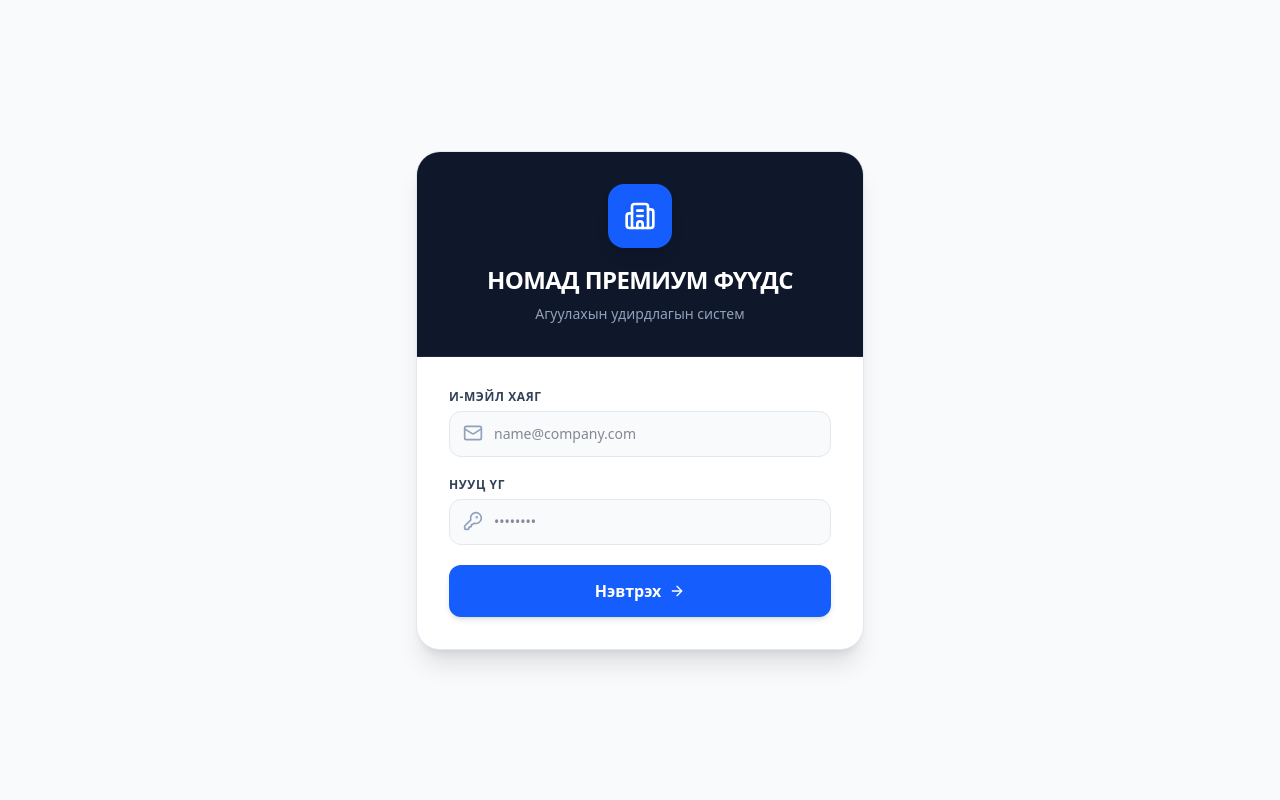
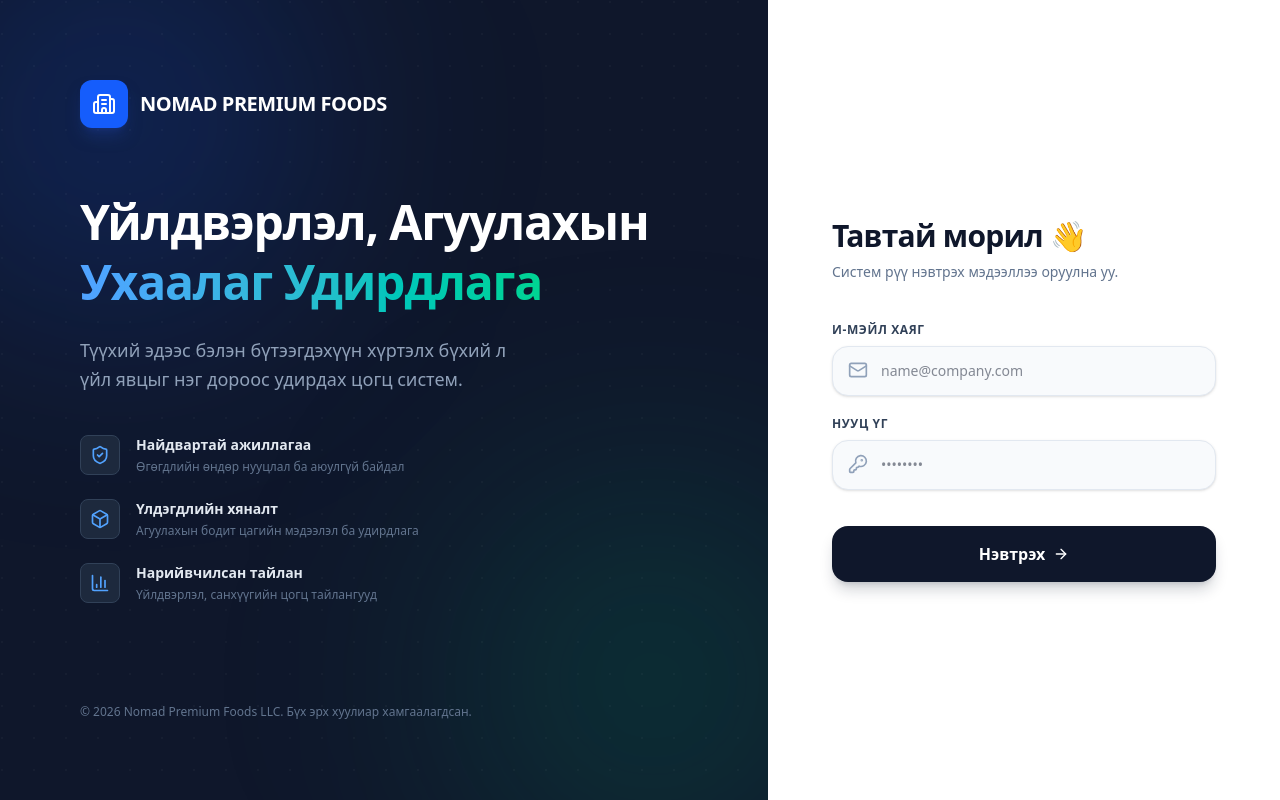
Before and after one commit to Sony23fd/salbar, a React (Vite) app: page / in a window 1280 px wide. Built offline with nearby package versions, Linux system fonts and the light colour scheme.

Commit message:
loginpage update

```diff
--- a/src/components/Login.tsx
+++ b/src/components/Login.tsx
@@ -1,5 +1,6 @@
 import React, { useState } from 'react';
-import { Building2, KeyRound, Mail, AlertCircle, ArrowRight } from 'lucide-react';
+import { Building2, KeyRound, Mail, AlertCircle, ArrowRight, ShieldCheck, Box, BarChart3 } from 'lucide-react';
+import { motion } from 'motion/react';
 import { api } from '../lib/api';
 
 interface LoginProps {
@@ -27,77 +28,185 @@
     }
   };
 
+  // Animation variants
+  const containerVariants = {
+    hidden: { opacity: 0 },
+    visible: {
+      opacity: 1,
+      transition: { staggerChildren: 0.1, delayChildren: 0.2 }
+    }
+  };
+
+  const itemVariants = {
+    hidden: { opacity: 0, y: 20 },
+    visible: { opacity: 1, y: 0, transition: { type: "spring", stiffness: 300, damping: 24 } }
+  };
+
   return (
-    <div className="min-h-screen bg-slate-50 flex items-center justify-center p-4 selection:bg-blue-600 selection:text-white">
-      <div className="w-full max-w-md bg-white rounded-3xl shadow-xl border border-slate-200 overflow-hidden">
+    <div className="min-h-screen bg-slate-50 flex flex-col md:flex-row selection:bg-blue-600 selection:text-white font-sans">
 
-        {/* Header section */}
-        <div className="bg-slate-900 p-8 text-center border-b border-slate-800">
-          <div className="w-16 h-16 bg-blue-600 rounded-2xl mx-auto flex items-center justify-center shadow-lg mb-4">
-            <Building2 className="w-8 h-8 text-white" />
-          </div>
-          <h1 className="text-2xl font-bold text-white tracking-tight">НОМАД ПРЕМИУМ ФҮҮДС</h1>
-          <p className="text-sm text-slate-400 mt-2 font-medium">Агуулахын удирдлагын систем</p>
+      {/* LEFT SIDE - BRANDING (Split Screen) */}
+      <div className="hidden md:flex md:w-1/2 lg:w-3/5 bg-slate-900 relative overflow-hidden flex-col justify-between p-12 lg:p-20">
+        {/* Animated Background Elements */}
+        <div className="absolute inset-0 z-0">
+          <div className="absolute top-[-10%] left-[-10%] w-[50%] h-[50%] rounded-full bg-blue-600/20 blur-[120px]" />
+          <div className="absolute bottom-[-10%] right-[-10%] w-[50%] h-[50%] rounded-full bg-emerald-600/20 blur-[120px]" />
         </div>
 
-        {/* Form section */}
-        <div className="p-8">
+        {/* Grid pattern overlay */}
+        <div className="absolute inset-0 z-0 opacity-[0.03]" style={{ backgroundImage: 'radial-gradient(circle at 2px 2px, white 1px, transparent 0)', backgroundSize: '32px 32px' }}></div>
+
+        <motion.div
+          initial={{ opacity: 0, x: -30 }}
+          animate={{ opacity: 1, x: 0 }}
+          transition={{ duration: 0.8, ease: "easeOut" }}
+          className="relative z-10"
+        >
+          <div className="flex items-center gap-3 mb-16">
+            <div className="w-12 h-12 bg-blue-600 rounded-xl flex items-center justify-center shadow-lg shadow-blue-900/50">
+              <Building2 className="w-6 h-6 text-white" />
+            </div>
+            <span className="text-xl font-bold text-white tracking-tight">NOMAD PREMIUM FOODS</span>
+          </div>
+
+          <div className="max-w-xl">
+            <h1 className="text-4xl lg:text-5xl font-black text-white leading-tight tracking-tight mb-6">
+              Үйлдвэрлэл, Агуулахын <br />
+              <span className="text-transparent bg-clip-text bg-gradient-to-r from-blue-400 to-emerald-400">Ухаалаг Удирдлага</span>
+            </h1>
+            <p className="text-lg text-slate-400 font-medium leading-relaxed mb-10 max-w-md">
+              Түүхий эдээс бэлэн бүтээгдэхүүн хүртэлх бүхий л үйл явцыг нэг дороос удирдах цогц систем.
+            </p>
+
+            <div className="space-y-6">
+              {[
+                { icon: ShieldCheck, title: 'Найдвартай ажиллагаа', desc: 'Өгөгдлийн өндөр нууцлал ба аюулгүй байдал' },
+                { icon: Box, title: 'Үлдэгдлийн хяналт', desc: 'Агуулахын бодит цагийн мэдээлэл ба удирдлага' },
+                { icon: BarChart3, title: 'Нарийвчилсан тайлан', desc: 'Үйлдвэрлэл, санхүүгийн цогц тайлангууд' },
+              ].map((feature, idx) => (
+                <motion.div
+                  key={idx}
+                  initial={{ opacity: 0, y: 20 }}
+                  animate={{ opacity: 1, y: 0 }}
+                  transition={{ delay: 0.4 + (idx * 0.15) }}
+                  className="flex items-start gap-4"
+                >
+                  <div className="w-10 h-10 rounded-lg bg-slate-800 border border-slate-700 flex items-center justify-center shrink-0">
+                    <feature.icon className="w-5 h-5 text-blue-400" />
+                  </div>
+                  <div>
+                    <h3 className="text-slate-200 font-bold text-sm">{feature.title}</h3>
+                    <p className="text-slate-500 text-xs mt-1">{feature.desc}</p>
+                  </div>
+                </motion.div>
+              ))}
+            </div>
+          </div>
+        </motion.div>
+
+        <motion.div
+          initial={{ opacity: 0 }}
+          animate={{ opacity: 1 }}
+          transition={{ delay: 1, duration: 1 }}
+          className="relative z-10 text-xs text-slate-500 font-medium"
+        >
+          &copy; {new Date().getFullYear()} Nomad Premium Foods LLC. Бүх эрх хуулиар хамгаалагдсан.
+        </motion.div>
+      </div>
+
+      {/* RIGHT SIDE - FORM */}
+      <div className="w-full md:w-1/2 lg:w-2/5 flex items-center justify-center p-6 sm:p-12 relative bg-white">
+
+        {/* Mobile Logo */}
+        <div className="md:hidden absolute top-8 left-6 flex items-center gap-2">
+          <div className="w-8 h-8 bg-blue-600 rounded-lg flex items-center justify-center">
+            <Building2 className="w-4 h-4 text-white" />
+          </div>
+          <span className="text-sm font-bold text-slate-900 tracking-tight">NOMAD FOODS</span>
+        </div>
+
+        <motion.div
+          variants={containerVariants}
+          initial="hidden"
+          animate="visible"
+          className="w-full max-w-sm"
+        >
+          <motion.div variants={itemVariants} className="mb-10 text-center md:text-left">
+            <h2 className="text-3xl font-black text-slate-900 tracking-tight">Тавтай морил 👋</h2>
+            <p className="text-sm text-slate-500 mt-2 font-medium">Систем рүү нэвтрэх мэдээллээ оруулна уу.</p>
+          </motion.div>
+
           <form onSubmit={handleSubmit} className="space-y-5">
 
             {error && (
-              <div className="bg-red-50 text-red-700 p-3 rounded-xl text-sm font-medium border border-red-200 flex items-center gap-2">
-                <AlertCircle className="w-4 h-4 shrink-0" />
+              <motion.div
+                initial={{ opacity: 0, y: -10 }}
+                animate={{ opacity: 1, y: 0 }}
+                className="bg-red-50 text-red-700 p-4 rounded-2xl text-sm font-medium border border-red-200 flex items-start gap-3 shadow-sm"
+              >
+                <AlertCircle className="w-5 h-5 shrink-0 mt-0.5 text-red-500" />
                 <span>{error}</span>
-              </div>
+              </motion.div>
             )}
 
-            <div>
-              <label className="block text-xs font-bold text-slate-700 mb-1.5 uppercase tracking-wider">
+            <motion.div variants={itemVariants}>
+              <label className="block text-xs font-bold text-slate-700 mb-2 uppercase tracking-wider">
                 И-мэйл хаяг
               </label>
-              <div className="relative">
-                <Mail className="w-5 h-5 text-slate-400 absolute left-3.5 top-3" />
+              <div className="relative group">
+                <Mail className="w-5 h-5 text-slate-400 absolute left-4 top-3.5 group-focus-within:text-blue-500 transition-colors" />
                 <input
                   type="email"
                   value={email}
                   onChange={(e) => setEmail(e.target.value)}
                   placeholder="name@company.com"
-                  className="w-full bg-slate-50 border border-slate-200 rounded-xl pl-11 pr-4 py-3 text-sm text-slate-900 focus:outline-none focus:ring-2 focus:ring-blue-500 focus:bg-white transition-all font-medium"
+                  className="w-full bg-slate-50 border border-slate-200 rounded-2xl pl-12 pr-4 py-3.5 text-sm text-slate-900 focus:outline-none focus:ring-2 focus:ring-blue-500/20 focus:border-blue-500 focus:bg-white transition-all font-medium shadow-sm hover:border-slate-300"
                   required
                 />
               </div>
-            </div>
+            </motion.div>
 
-            <div>
-              <label className="block text-xs font-bold text-slate-700 mb-1.5 uppercase tracking-wider">
+            <motion.div variants={itemVariants}>
+              <label className="block text-xs font-bold text-slate-700 mb-2 uppercase tracking-wider">
                 Нууц үг
               </label>
-              <div className="relative">
-                <KeyRound className="w-5 h-5 text-slate-400 absolute left-3.5 top-3" />
+              <div className="relative group">
+                <KeyRound className="w-5 h-5 text-slate-400 absolute left-4 top-3.5 group-focus-within:text-blue-500 transition-colors" />
                 <input
                   type="password"
                   value={password}
                   onChange={(e) => setPassword(e.target.value)}
                   placeholder="••••••••"
-                  className="w-full bg-slate-50 border border-slate-200 rounded-xl pl-11 pr-4 py-3 text-sm text-slate-900 focus:outline-none focus:ring-2 focus:ring-blue-500 focus:bg-white transition-all font-medium"
+                  className="w-full bg-slate-50 border border-slate-200 rounded-2xl pl-12 pr-4 py-3.5 text-sm text-slate-900 focus:outline-none focus:ring-2 focus:ring-blue-500/20 focus:border-blue-500 focus:bg-white transition-all font-medium shadow-sm hover:border-slate-300"
                   required
                 />
               </div>
-            </div>
+            </motion.div>
 
-            <button
-              type="submit"
-              disabled={isLoading}
-              className="w-full bg-blue-600 hover:bg-blue-700 text-white font-bold py-3.5 rounded-xl transition-all shadow-md hover:shadow-lg disabled:opacity-70 disabled:cursor-not-allowed flex items-center justify-center gap-2 group mt-2"
-            >
-              {isLoading ? 'Нэвтэрч байна...' : 'Нэвтрэх'}
-              {!isLoading && <ArrowRight className="w-4 h-4 group-hover:translate-x-1 transition-transform" />}
-            </button>
+            <motion.div variants={itemVariants} className="pt-4">
+              <motion.button
+                type="submit"
+                disabled={isLoading}
+                whileHover={{ scale: 1.02 }}
+                whileTap={{ scale: 0.98 }}
+                className="w-full bg-slate-900 hover:bg-blue-600 text-white font-bold py-4 rounded-2xl transition-colors shadow-lg shadow-slate-900/20 disabled:opacity-70 disabled:cursor-not-allowed flex items-center justify-center gap-2 group"
+              >
+                {isLoading ? (
+                  <div className="flex items-center gap-2">
+                    <div className="w-4 h-4 border-2 border-white/30 border-t-white rounded-full animate-spin" />
+                    <span>Нэвтэрч байна...</span>
+                  </div>
+                ) : (
+                  <>
+                    <span>Нэвтрэх</span>
+                    <ArrowRight className="w-4 h-4 group-hover:translate-x-1 transition-transform" />
+                  </>
+                )}
+              </motion.button>
+            </motion.div>
           </form>
 
-
-        </div>
-
+        </motion.div>
       </div>
     </div>
   );
```
